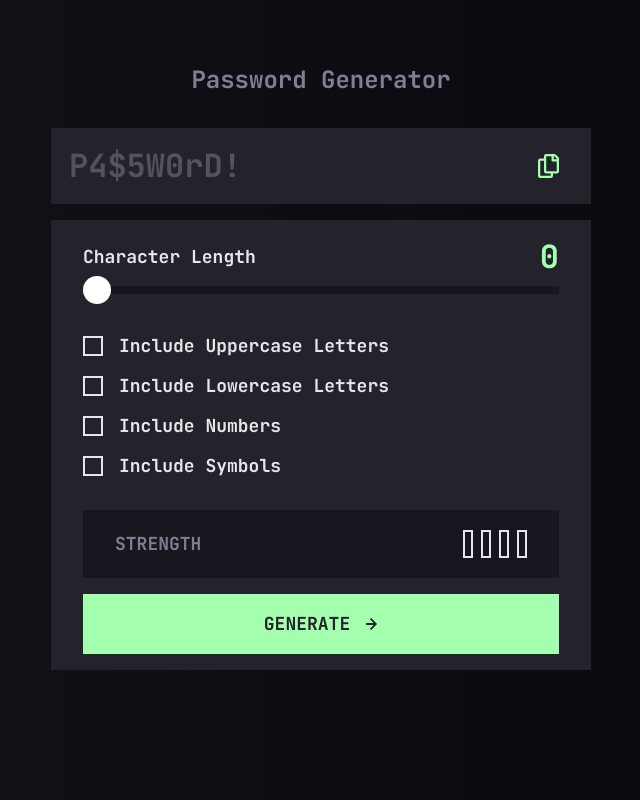
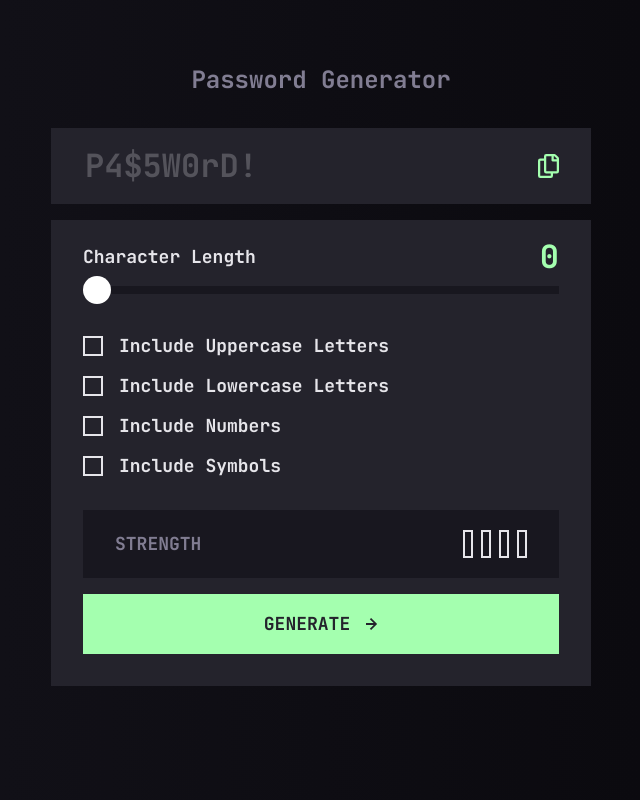
Before and after one commit to ryanwells-rwc/password-generator, a React (Vite) app: page / in a window 1280 px wide. Shown: the whole page, without its empty margins (319-959 px from the left). Built offline with nearby package versions, Linux system fonts and the light colour scheme.

Commit message:
Fix small sizing issues on tablet and desktop.

```diff
--- a/src/components/form/form.styles.scss
+++ b/src/components/form/form.styles.scss
@@ -20,5 +20,6 @@ form {
     width: 540px;
     padding-left: variables.$size-400;
     padding-right: variables.$size-400;
+    padding-bottom: variables.$size-400;
   }
 }
--- a/src/components/text-field/text-field.styles.scss
+++ b/src/components/text-field/text-field.styles.scss
@@ -77,6 +77,7 @@
     input {
       font-size: variables.$size-400;
       line-height: variables.$size-525;
+      margin-left: variables.$size-400;
     }
 
     button {
```
